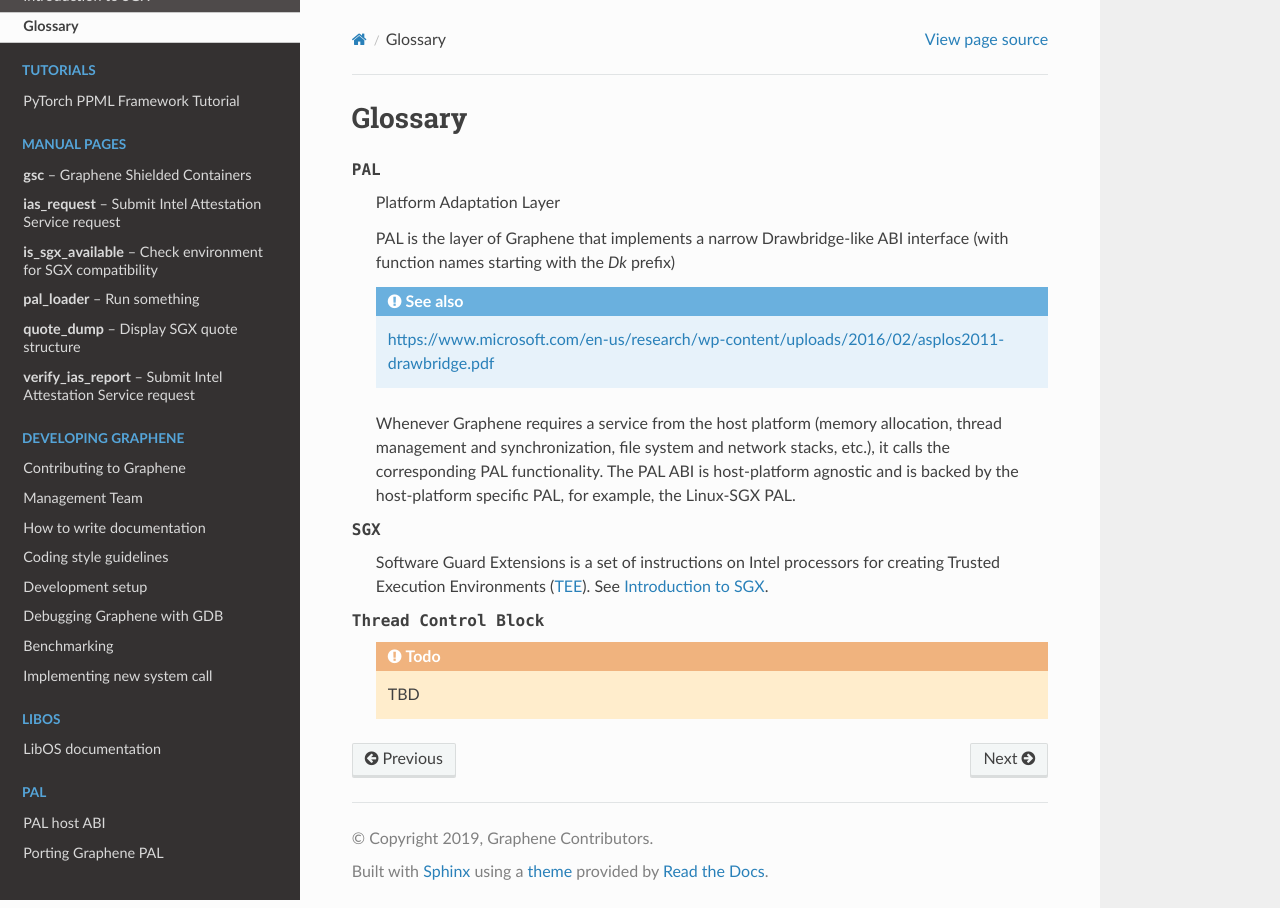
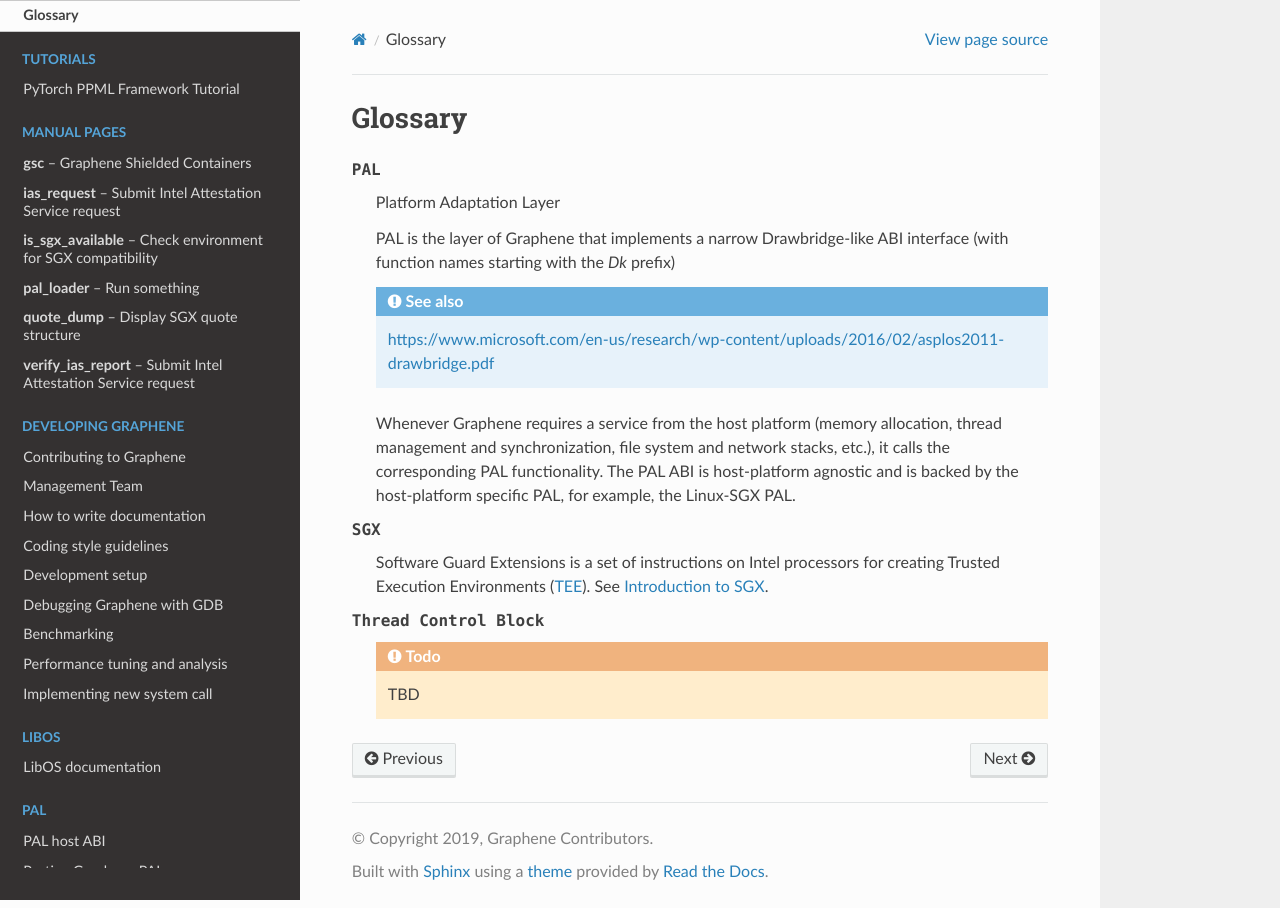
Before and after one commit to aeropittura/vaultrun, a Sphinx documentation site: the page built from Documentation/glossary.rst, in a window 1280 px wide. Built offline with Sphinx 7.4.7 and the Read the Docs theme 2.0.0, drawn with Linux system fonts in a browser that asks for light colours.

Commit message:
[Docs] Move perf-practices to devel/
Original-author: Paweł Marczewski <pawel@invisiblethingslab.com>
Original-committer: Michał Kowalczyk <mkow@invisiblethingslab.com>
Original-commit: 4091c72815ddbe66f067a3052b16a204e9202d5e

```diff
--- a/Documentation/index.rst
+++ b/Documentation/index.rst
@@ -75,6 +74,7 @@ Table of Contents
    devel/setup
    devel/debugging
    devel/benchmarks
+   devel/performance
    devel/new-syscall
 
 .. toctree::
```
Also changed, not shown: other parts of Documentation/index.rst (+0 -1 lines), Documentation/devel/performance.rst (renamed from Documentation/perf-practices.rst).
